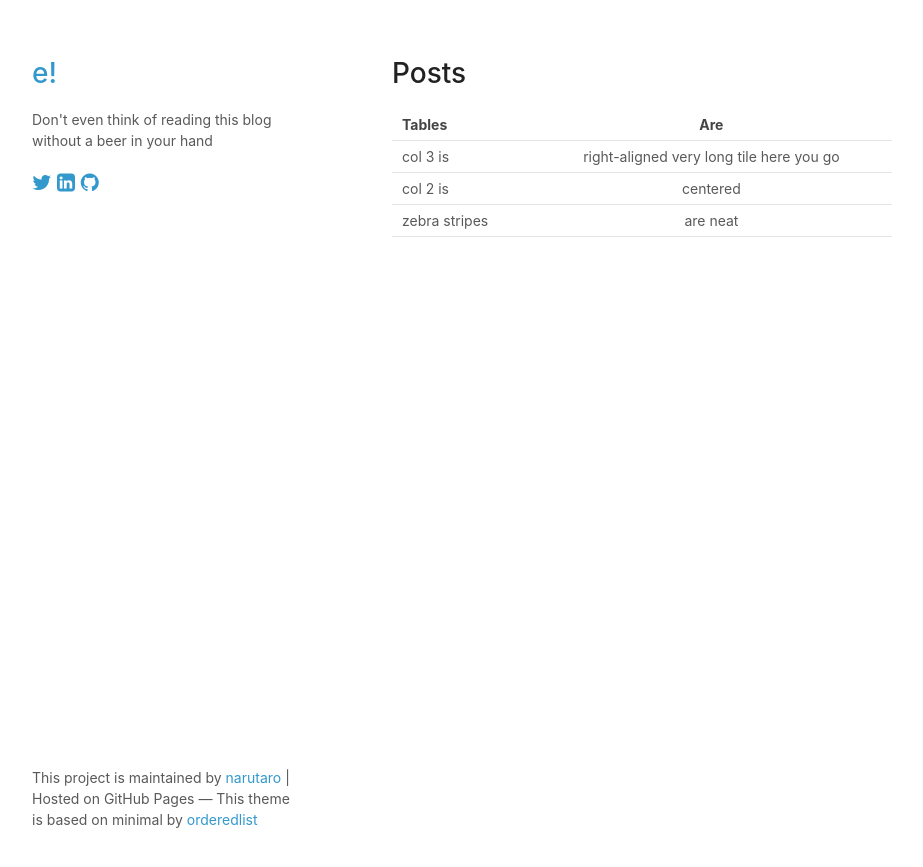
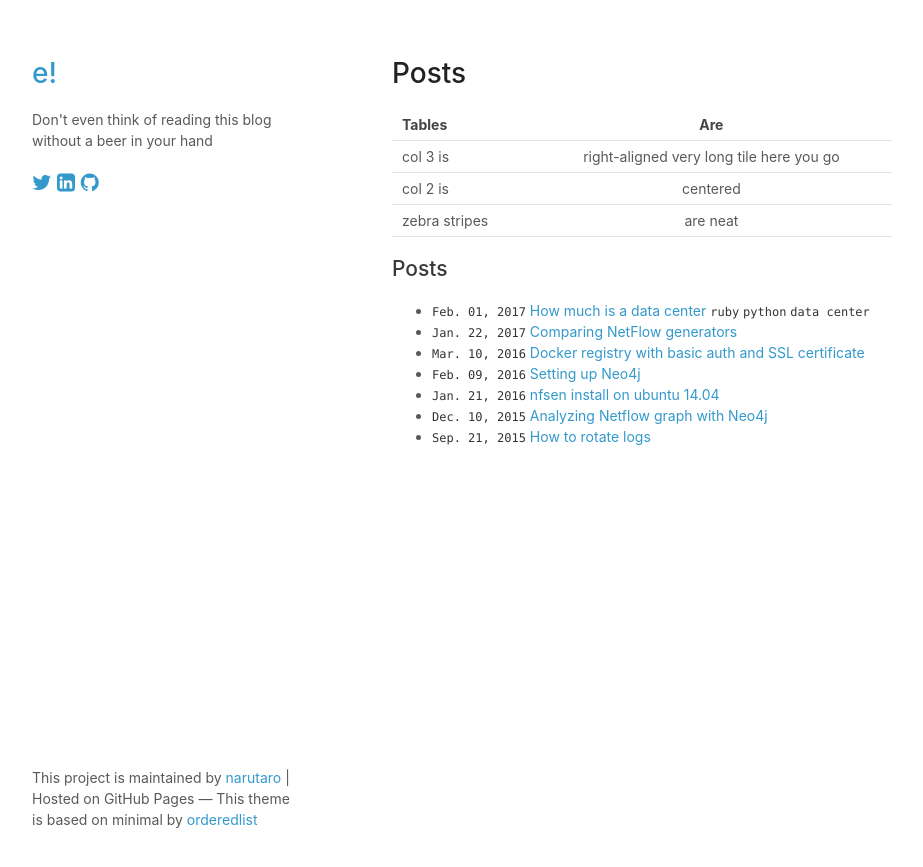
Before and after one commit to narutaro/e, a Jekyll site: the page built from sandbox.md, in a window 1280 px wide. Shown: the top 867 px of the page, without its empty margins (178-1101 px from the left). Built offline with Jekyll 4.4.1, drawn with Linux system fonts in a browser that asks for light colours; our own code applies the rules of GitHub Pages for plain Markdown files.

Commit message:
tag test

```diff
--- a/sandbox.md
+++ b/sandbox.md
@@ -5,3 +5,12 @@
 | col 3 is      | right-aligned very long tile here you go|
 | col 2 is      | centered      |
 | zebra stripes | are neat      |
+
+## Posts
+- `Feb. 01, 2017` [How much is a data center](2cc8724fc9141bafe3ed36fec348f8f0) `ruby` `python` `data center`
+- `Jan. 22, 2017` [Comparing NetFlow generators](1c96b189f6c2b171ed62)
+- `Mar. 10, 2016` [Docker registry with basic auth and SSL certificate](b7f2e213e181d2d50f43)
+- `Feb. 09, 2016` [Setting up Neo4j](ab945c7690a4c64b19f2)
+- `Jan. 21, 2016` [nfsen install on ubuntu 14.04](64d3b6edd16625ca3e58)
+- `Dec. 10, 2015` [Analyzing Netflow graph with Neo4j](8c4518bfac04e042699)
+- `Sep. 21, 2015` [How to rotate logs](978ad187b286ddad4cfb)
```
